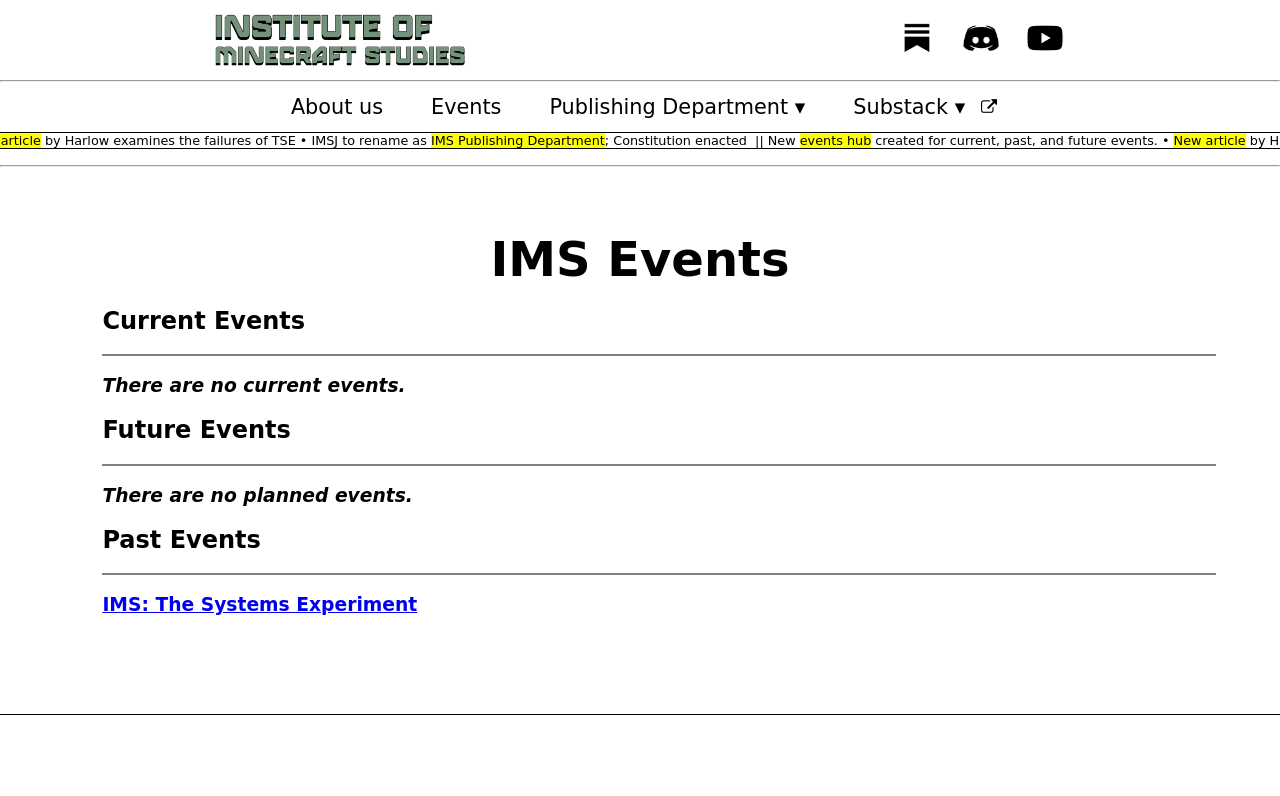
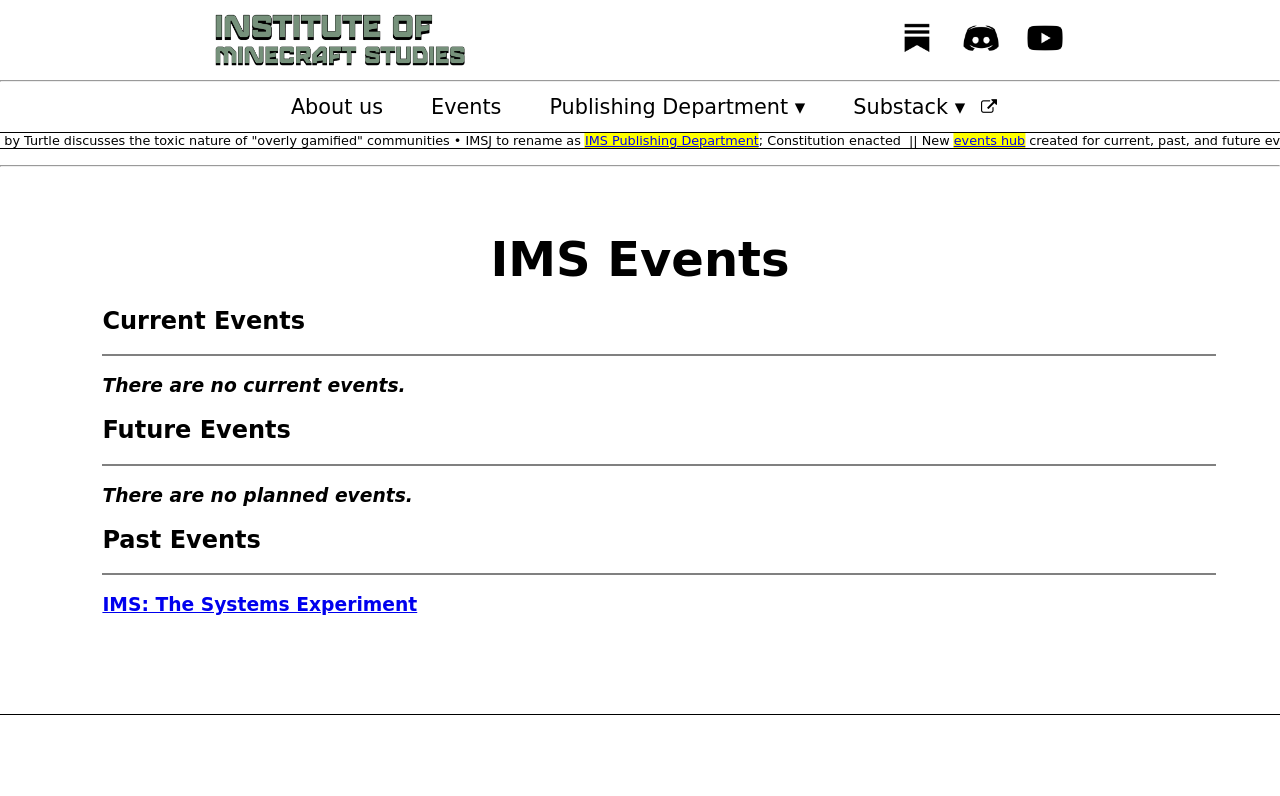
Before and after one commit to imsresearch/ims-website, a React (Vite) app: page /events in a window 1280 px wide. Shown: the top 796 px of the page. Built offline with nearby package versions, Linux system fonts and the light colour scheme.

Commit message:
Update ticker

```diff
--- a/src/components/LowerHeader.jsx
+++ b/src/components/LowerHeader.jsx
@@ -75,16 +75,16 @@ export default function LowerHeader() {
                 <div className="rolling-container">
                     <div className="rolling-content">
                         <span>
-                            || New <mark>events hub</mark> created for current, past, and future events. • <mark>New article</mark> by Harlow examines the failures of TSE • IMSJ to rename as <mark>IMS Publishing Department</mark>; Constitution enacted &nbsp;
+                            || New <mark><a href="/events">events hub</a></mark> created for current, past, and future events. • <mark><a href="https://imsresearch.substack.com/p/the-arena-vs-the-idea">New opinion</a></mark> article by Turtle discusses the toxic nature of "overly gamified" communities • IMSJ to rename as <mark><a href="/pubdep">IMS Publishing Department</a></mark>; Constitution enacted &nbsp;
                         </span>
                         <span>
-                            || New <mark>events hub</mark> created for current, past, and future events. • <mark>New article</mark> by Harlow examines the failures of TSE • IMSJ to rename as <mark>IMS Publishing Department</mark>; Constitution enacted &nbsp;
+                            || New <mark><a href="/events">events hub</a></mark> created for current, past, and future events. • <mark><a href="https://imsresearch.substack.com/p/the-arena-vs-the-idea">New opinion</a></mark> article by Turtle discusses the toxic nature of "overly gamified" communities • IMSJ to rename as <mark><a href="/pubdep">IMS Publishing Department</a></mark>; Constitution enacted &nbsp;
                         </span>
                         <span>
-                            || New <mark>events hub</mark> created for current, past, and future events. • <mark>New article</mark> by Harlow examines the failures of TSE • IMSJ to rename as <mark>IMS Publishing Department</mark>; Constitution enacted &nbsp;
+                            || New <mark><a href="/events">events hub</a></mark> created for current, past, and future events. • <mark><a href="https://imsresearch.substack.com/p/the-arena-vs-the-idea">New opinion</a></mark> article by Turtle discusses the toxic nature of "overly gamified" communities • IMSJ to rename as <mark><a href="/pubdep">IMS Publishing Department</a></mark>; Constitution enacted &nbsp;
                         </span>
                         <span>
-                            || New <mark>events hub</mark> created for current, past, and future events. • <mark>New article</mark> by Harlow examines the failures of TSE • IMSJ to rename as <mark>IMS Publishing Department</mark>; Constitution enacted &nbsp;
+                            || New <mark><a href="/events">events hub</a></mark> created for current, past, and future events. • <mark><a href="https://imsresearch.substack.com/p/the-arena-vs-the-idea">New opinion</a></mark> article by Turtle discusses the toxic nature of "overly gamified" communities • IMSJ to rename as <mark><a href="/pubdep">IMS Publishing Department</a></mark>; Constitution enacted &nbsp;
                         </span>
                     </div>
                 </div>
```
